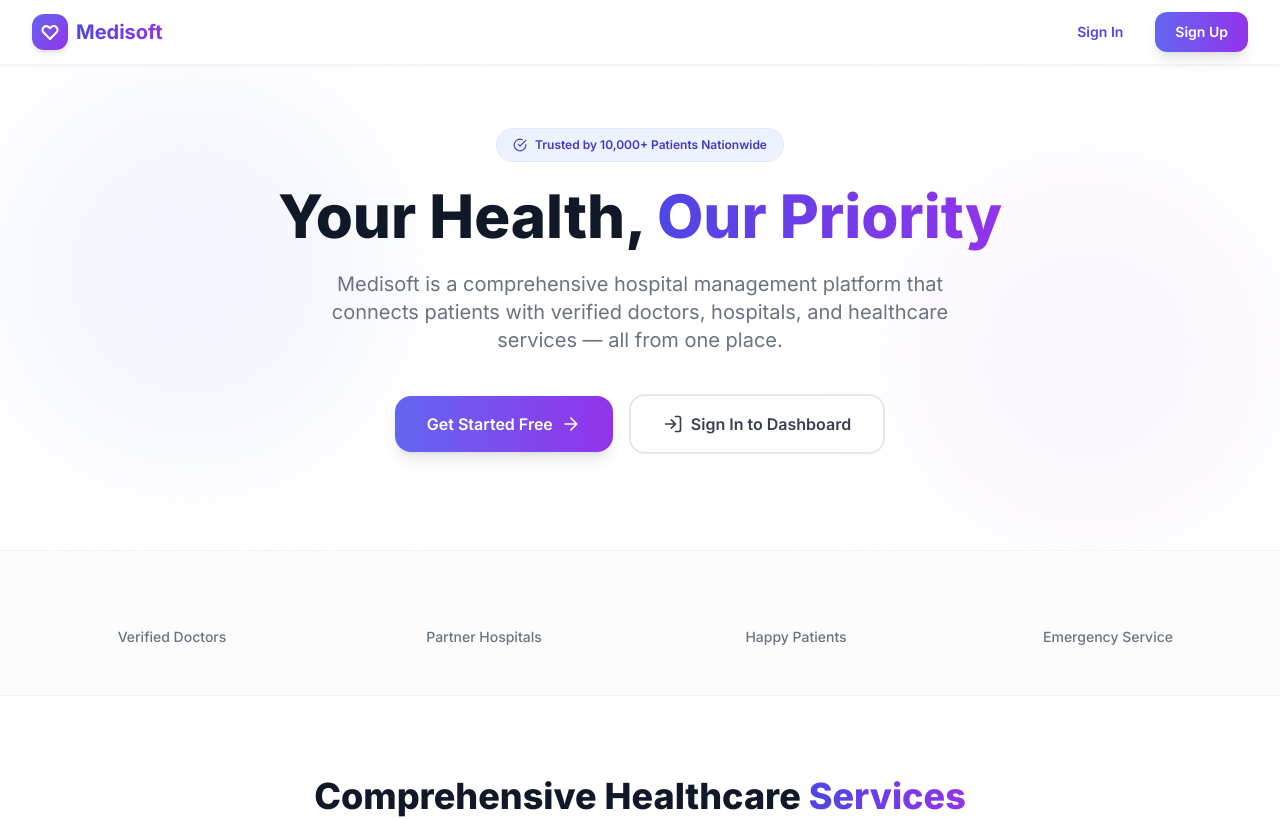
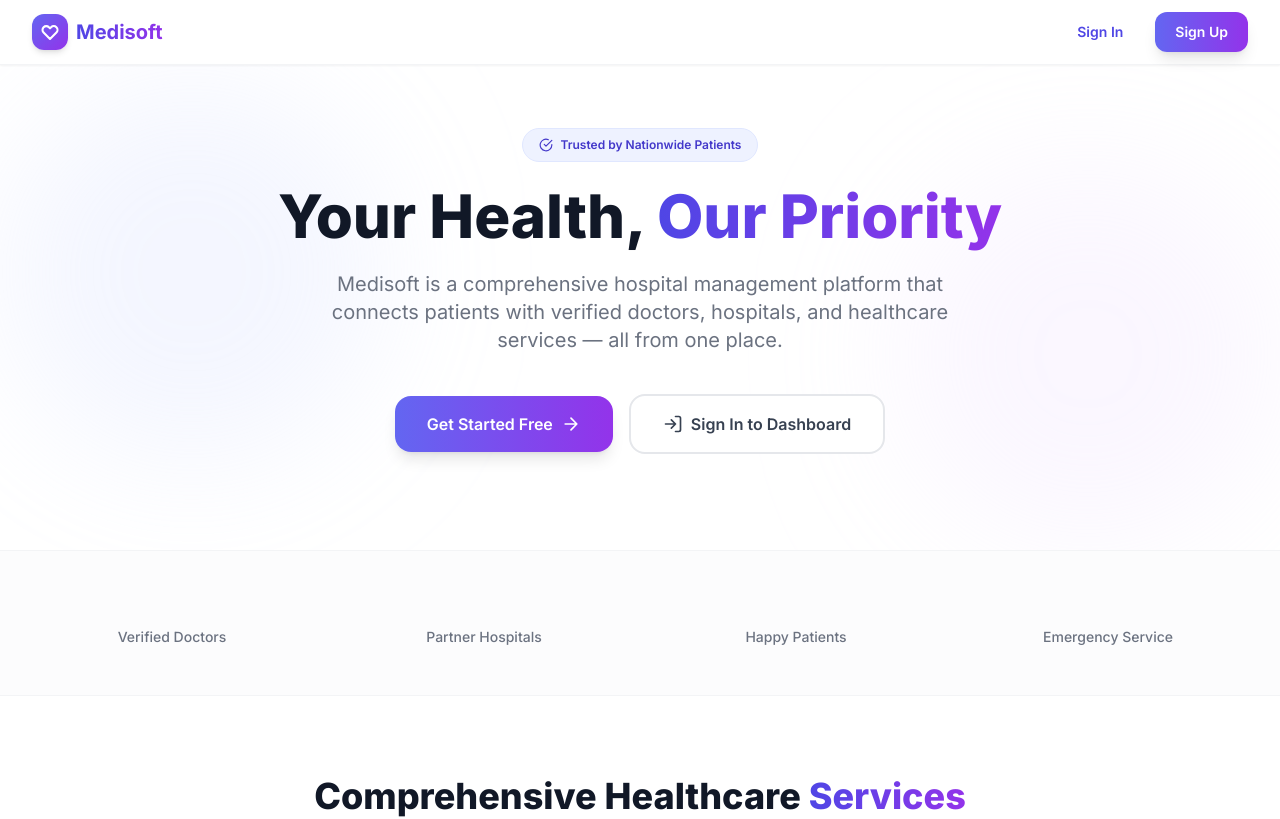
Before and after one commit to Yildirim28/Medisoft--Telemedicine-Healthcare-Platform, a React (Vite) app in the folder frontend/: page / in a window 1280 px wide. Shown: the top 819 px of the page. Built offline with nearby package versions, Linux system fonts and the light colour scheme; no server answers; the HTML template or start-up script is replaced by a standard one.

Commit message:
fix the information of the landing page

```diff
--- a/frontend/src/pages/Landing.jsx
+++ b/frontend/src/pages/Landing.jsx
@@ -224,7 +224,7 @@ export default function Landing() {
                   <path d="M22 11.08V12a10 10 0 11-5.93-9.14" />
                   <polyline points="22 4 12 14.01 9 11.01" />
                 </svg>
-                Trusted by 10,000+ Patients Nationwide
+                Trusted by Nationwide Patients
               </div>
             </FadeIn>
 
```
